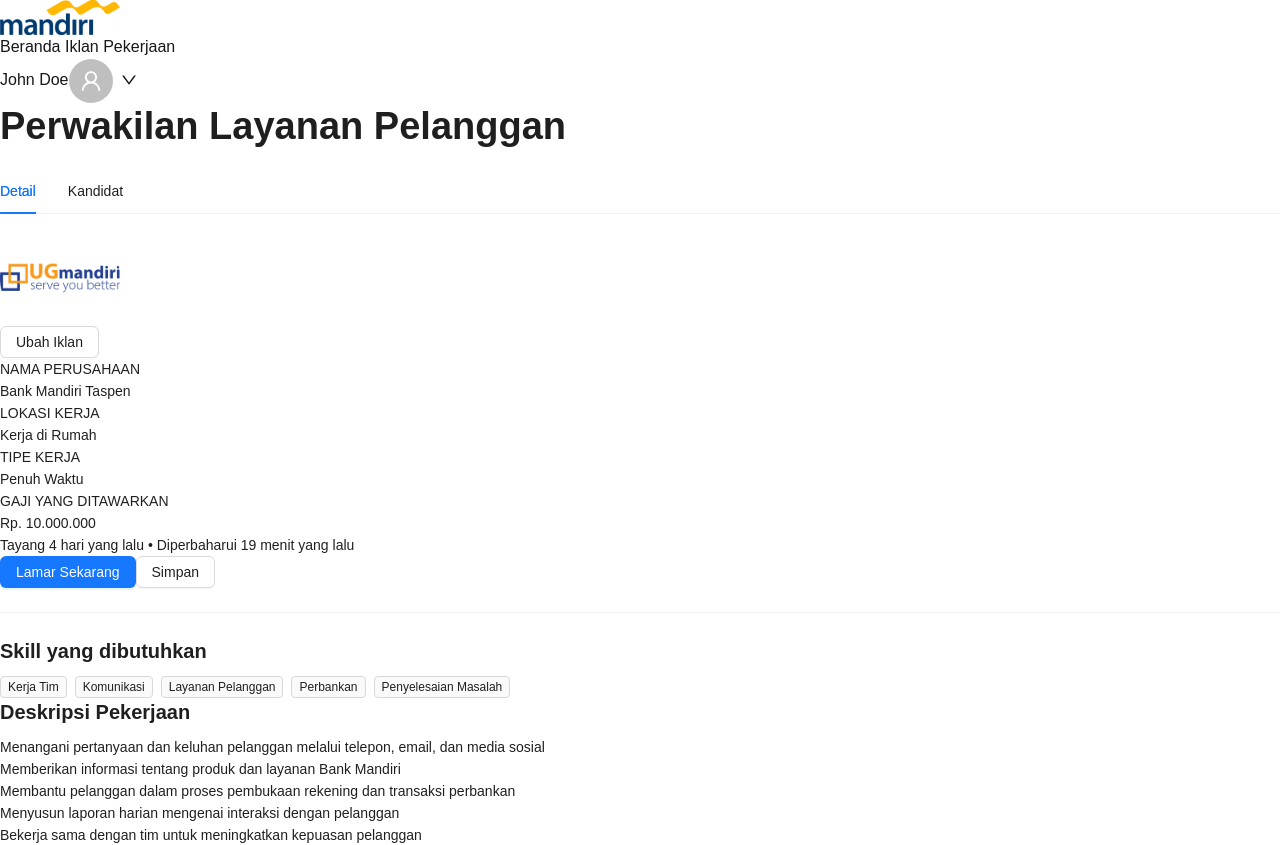
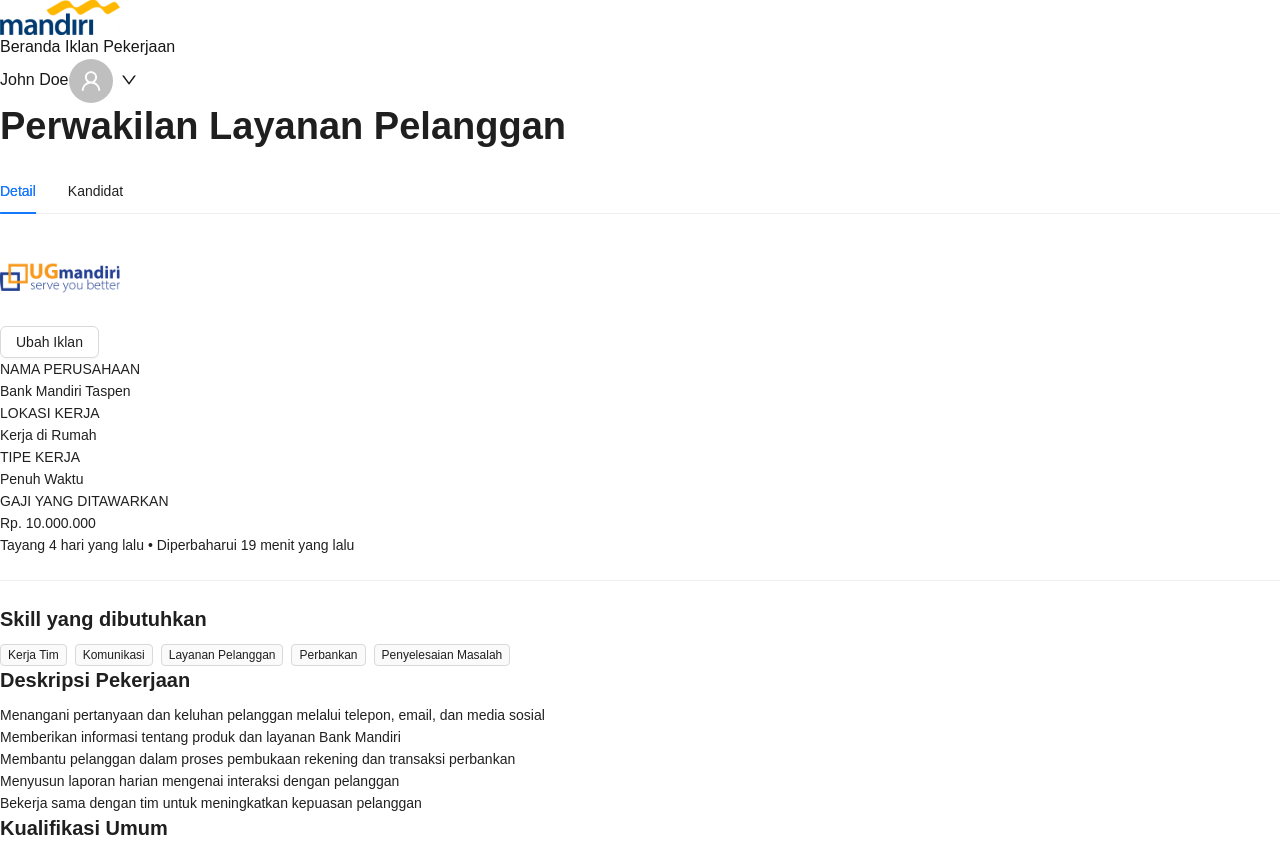
Before and after one commit to rachmad-s/ksp, a Next.js app: page /company/jobs/detail in a window 1280 px wide. Shown: the top 845 px of the page. Built offline with nearby package versions, Linux system fonts and the light colour scheme; a web font is replaced by a local one; what @ant-design/nextjs-registry would draw is missing.

Commit message:
add button href and hide some button or option

```diff
--- a/src/app/company/(authorized)/jobs/_components/job-list/index.tsx
+++ b/src/app/company/(authorized)/jobs/_components/job-list/index.tsx
@@ -20,14 +20,14 @@
                         )}
 
                     </div>
-                    <div className="flex gap-2">
+                    {/* <div className="flex gap-2">
                         <div className="text-blue-500 bg-blue-50 rounded-md border border-blue-500">
                             <LayoutOutlined className="p-3" />
                         </div>
                         <div className="bg-gray-50 rounded-md border border-gray-500">
                             <UnorderedListOutlined className="p-3" />
                         </div>
-                    </div>
+                    </div> */}
                 </div>
             </section>
             <section className="mt-5">
--- a/src/app/company/(authorized)/jobs/_components/job-preview/index.tsx
+++ b/src/app/company/(authorized)/jobs/_components/job-preview/index.tsx
@@ -48,12 +48,12 @@
                 </div>
                 <div className="mt-8">
                     <p className="text-base text-[#8C8C8C]">Tayang 4 hari yang lalu • Diperbaharui 19 menit yang lalu</p>
-                    {showApplyButton && (
+                    {/* {showApplyButton && (
                         <div>
                             <Button className="!p-6 mt-4 !text-xl mr-3" type="primary">Lamar Sekarang</Button>
                             <Button className="!p-6 mt-4 !text-xl">Simpan</Button>
                         </div>
-                    )}
+                    )} */}
 
                 </div>
             </section>
--- a/src/app/company/(authorized)/jobs/create/page.tsx
+++ b/src/app/company/(authorized)/jobs/create/page.tsx
@@ -200,7 +200,7 @@
                                 ]
                             }}>Preview</Dropdown.Button>
                         </div>
-                        <Button type="primary" onClick={() => { }}>Simpan Lowongan</Button>
+                        <Button type="primary" onClick={() => {router.push('/company/jobs')}}>Simpan Lowongan</Button>
                     </div>
                 </div>
             </div>
```
